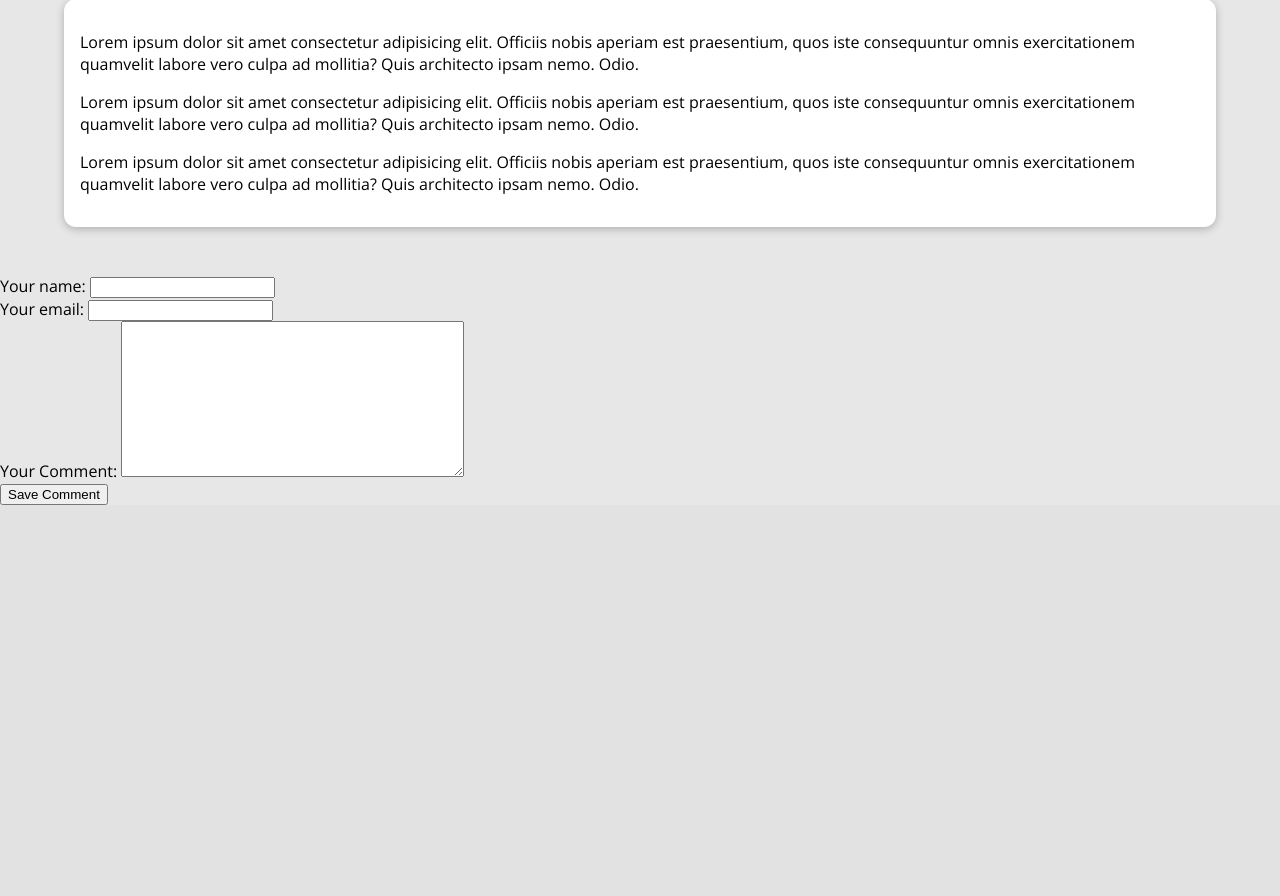
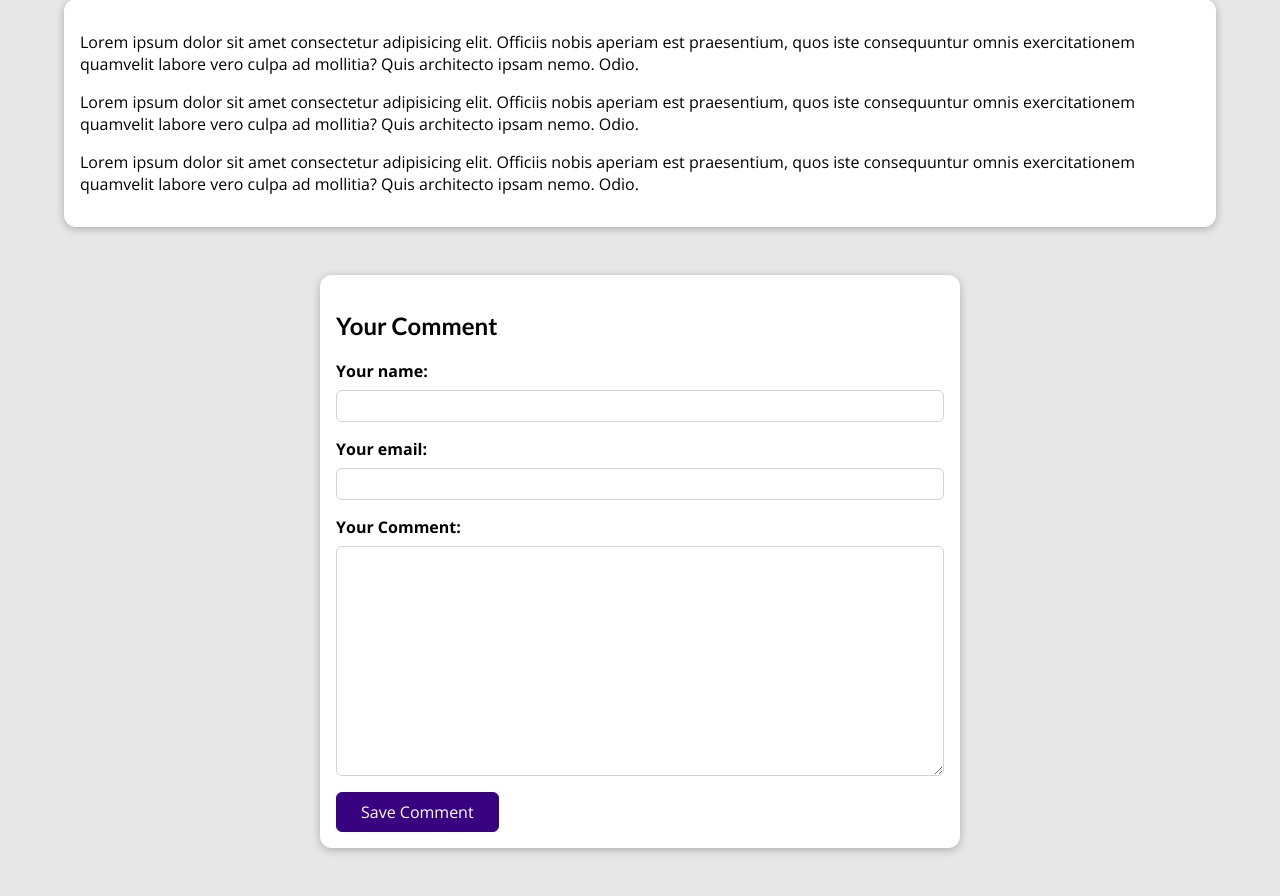
Before and after one commit to sean-dhill/learning-django, a Django app: a page that uses my_site/blog/templates/blog/post-detail.html in a window 1280 px wide. Shown: the part 529-1425 px from the top of the page. Before the commit the page ends 1034 px from the top, so only its background shows below. Run offline with Django 5.2, Linux system fonts and the light colour scheme; data comes from the database, SQL or seed files in the repository.

Commit message:
Added form styling

```diff
--- a/my_site/blog/static/blog/post-details.css
+++ b/my_site/blog/static/blog/post-details.css
@@ -71,3 +71,50 @@ main {
   padding: 0.5rem 1rem;
   border-radius: 8px;
 }
+
+#comment-form {
+  margin: 3rem auto;
+  width: 90%;
+  max-width: 40rem;
+  border-radius: 12px;
+  background-color: white;
+  box-shadow: 0 2px 8px rgba(0, 0, 0, 0.25);
+  padding: 1rem;
+}
+
+#comment-form button {
+  font: inherit;
+  background-color: #390281;
+  color: white;
+  border: 1px solid #390281;
+  padding: 0.5rem 1.5rem;
+  border-radius: 6px;
+  cursor: pointer;
+}
+
+#comment-form button:hover,
+#comment-form button:active{
+  background-color: #6a04f0;
+  border-color: #6a04f0;
+}
+
+
+.form-control{
+  margin-bottom: 1rem;
+}
+
+.form-control label {
+  font-weight: bold;
+  margin-bottom: 0.5rem;
+  display: block
+}
+
+.form-control input,
+.form-control textarea{
+  display: block;
+  width: 100%;
+  font: inherit;
+  padding: 0.25rem;
+  border-radius: 6px;
+  border: 1px solid lightgray;
+}
--- a/my_site/blog/templates/blog/post-detail.html
+++ b/my_site/blog/templates/blog/post-detail.html
@@ -30,11 +30,18 @@
         {{ post.content|linebreaks }}
     </main>
 
-    <div>
+    <section id="comment-form">
+        <h2>Your Comment</h2>
         <form>
-            {{ comment_form }}
+            {% for form_field in comment_form %}
+            <div class="form-control">
+                {{ form_field.label_tag }}
+                {{ form_field }}
+                {{ form_field.errors }}
+            </div>
+            {% endfor %}
             <button> Save Comment </button>
         </form>
-    </div>
+    </section>
 
 {% endblock %}
```
